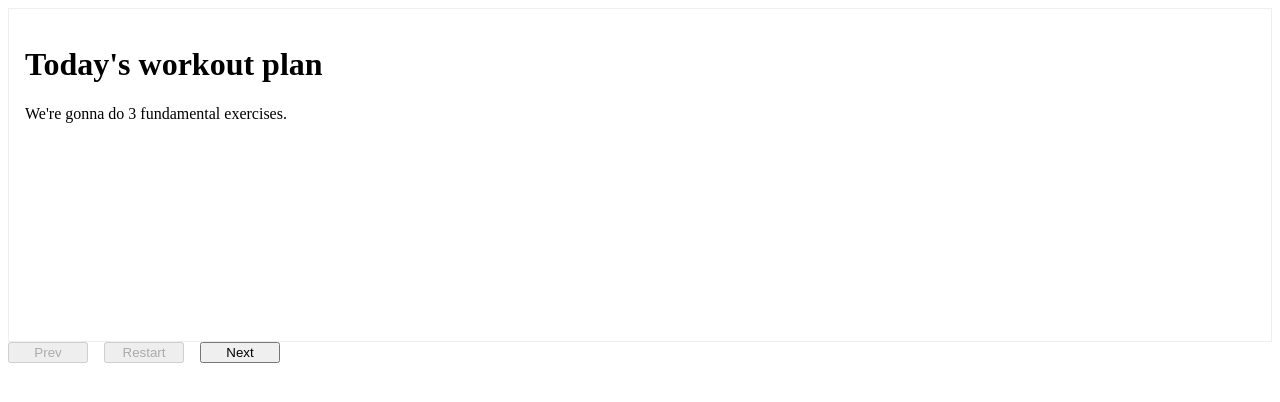
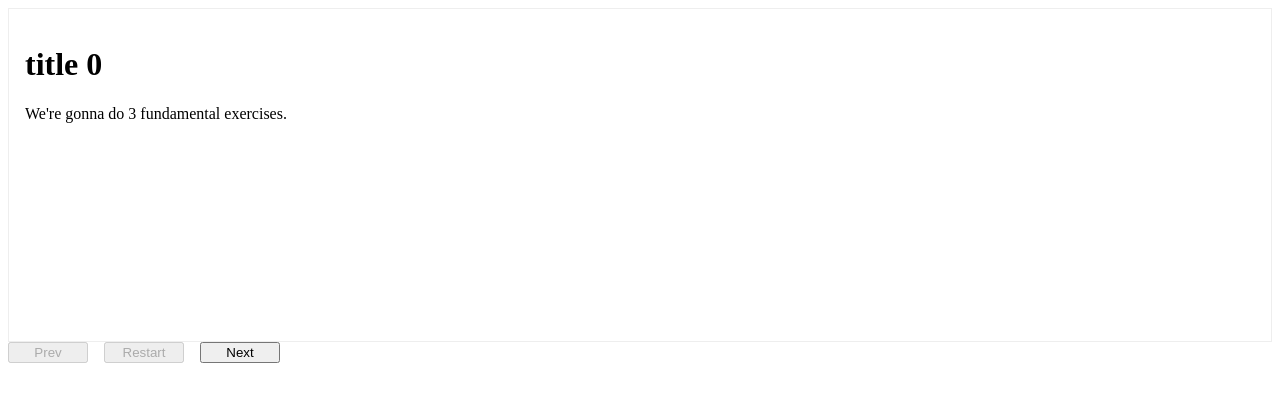
Before and after one commit to mahziyar110/React-Assignments---Placement-preparation---Amazon-Prime-Trending---dc518n7f1qg4, a React app: page / in a window 1280 px wide. Shown: the top 402 px of the page. Built offline with nearby package versions, Linux system fonts and the light colour scheme.

Commit message:
new commit

```diff
--- a/src/components/App.js
+++ b/src/components/App.js
@@ -8,7 +8,7 @@ const App = () => {
   return (
     <>
       <div id="slide">
-        <h1 data-testid="title">{slides[index].title}</h1>
+        <h1 data-testid="title">{"title " + index}</h1>
         <p data-testid="text">{slides[index].text}</p>
       </div>
       <div id="navigation">
```
